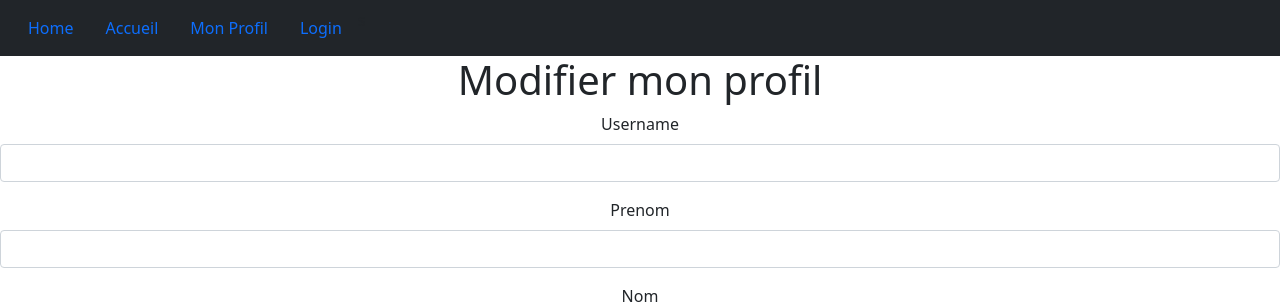
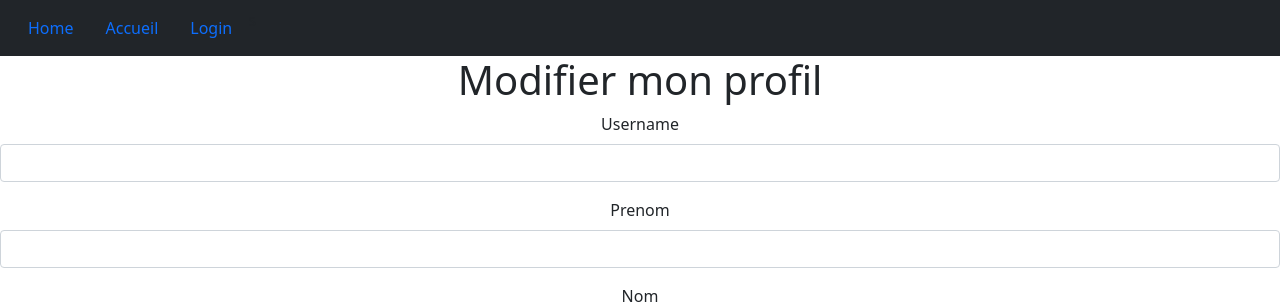
Before and after one commit to DEVACT-ENI/sortirEni, a Symfony app: template templates/participant/modif-profil.html.twig in a window 1280 px wide. Shown: the top 306 px of the page. Run offline with Twig, Linux system fonts and the light colour scheme; the template is opened without the code that fills it, so the values that code supplies are empty; form fields are guessed from the names that the template uses; some libraries are stand-ins or nearby versions.

Commit message:
save du 25/06/24 : commit avant push modification fonctionnalité create

```diff
--- a/templates/components/barNav.html.twig
+++ b/templates/components/barNav.html.twig
@@ -19,15 +19,13 @@
                 <a class="nav-link" href="{{ path('main_home') }}">Accueil</a>
             </li>
 
-            <li class="nav-item">
-                <a class="nav-link" href="{{ path('main_home') }}">Mon Profil</a>
-            </li>
-
             {% if app.user %}
                 <li class="nav-item">
                   <a class="nav-link" href="{{ path('sorties_create') }}">Créer une sortie</a>
                  </li>
-
+                <li class="nav-item">
+                    <a class="nav-link" href="{{ path('participants_modif_profil', {'id': app.user.id}) }}">Mon Profile</a>
+                </li>
                 <li class="nav-item">
                     <a class="nav-link" href="{{ path('app_logout') }}">Logout</a>
                 </li>
```
